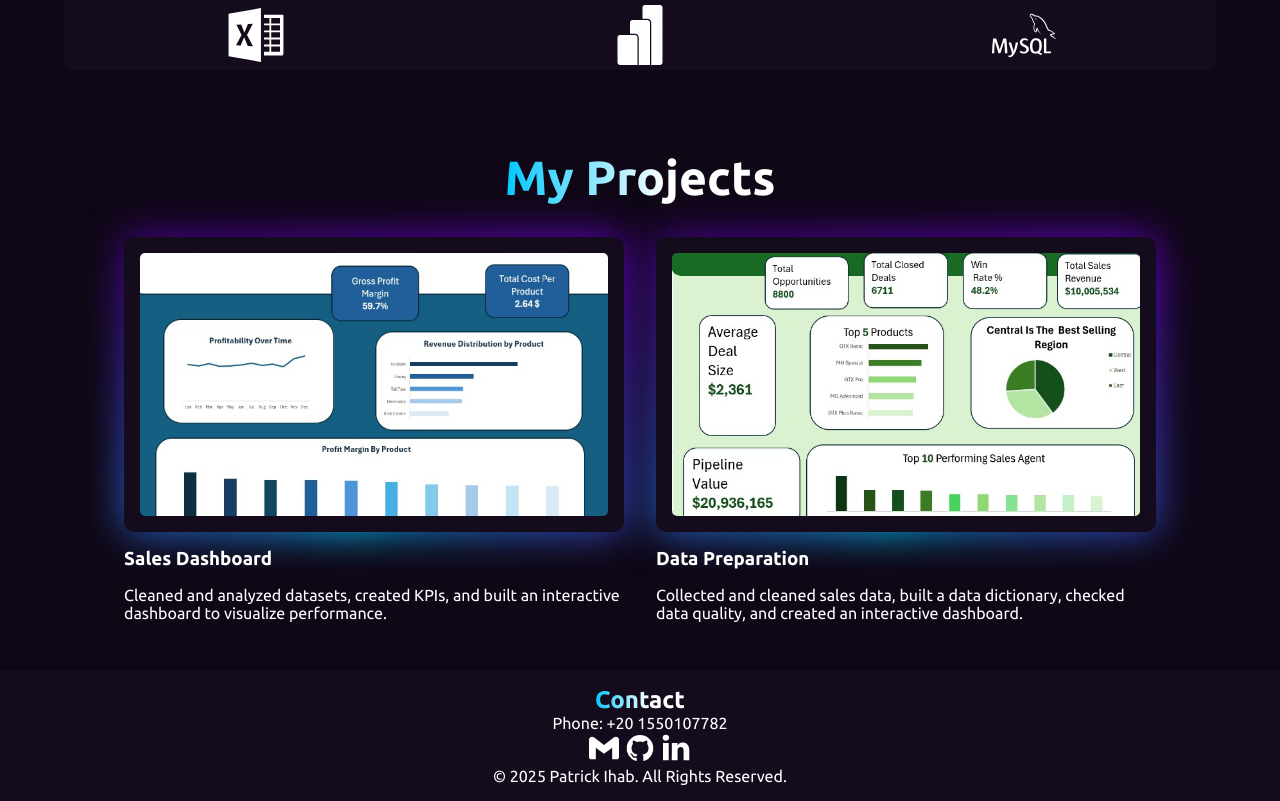
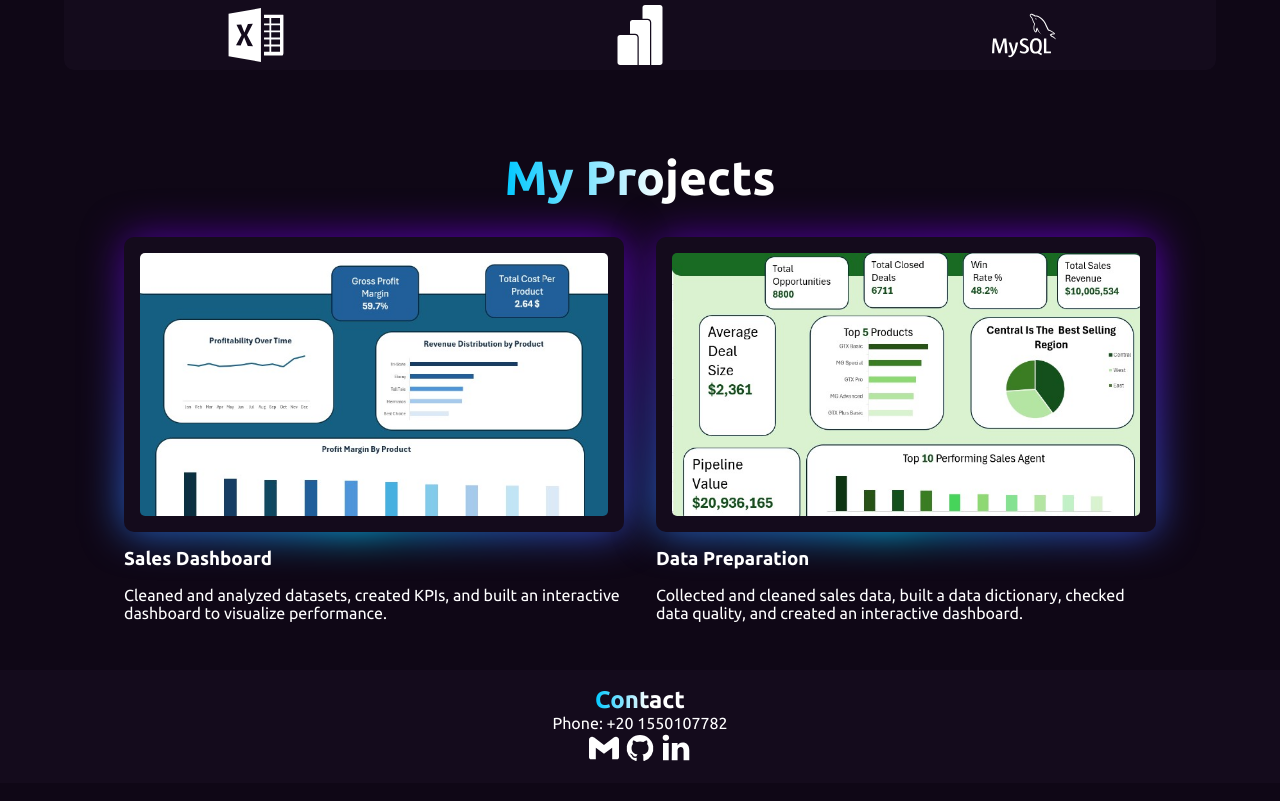
Before and after one commit to marcogeorge1/Marco-George-Portfolio, a plain HTML site: page index.html in a window 1280 px wide. Shown: the part 1106-1907 px from the top of the page. Drawn offline with Linux system fonts and the light colour scheme; a web font is replaced by a local one.

Commit message:
Update index.html

```diff
--- a/index.html
+++ b/index.html
@@ -157,7 +157,6 @@
                         d='M19.959 11.719v7.379h-4.278v-6.885c0-1.73-.619-2.91-2.167-2.91-1.182 0-1.886.796-2.195 1.565-.113.275-.142.658-.142 1.043v7.187h-4.28s.058-11.66 0-12.869h4.28v1.824l-.028.042h.028v-.042c.568-.875 1.583-2.126 3.856-2.126 2.815 0 4.926 1.84 4.926 5.792zM2.421.026C.958.026 0 .986 0 2.249c0 1.235.93 2.224 2.365 2.224h.028c1.493 0 2.42-.989 2.42-2.224C4.787.986 3.887.026 2.422.026zM.254 19.098h4.278V6.229H.254v12.869z' />
                 </svg></a>
         </section>
-        <p>&copy; 2025 Patrick Ihab. All Rights Reserved.</p>
     </footer>
 </body>
 
```
